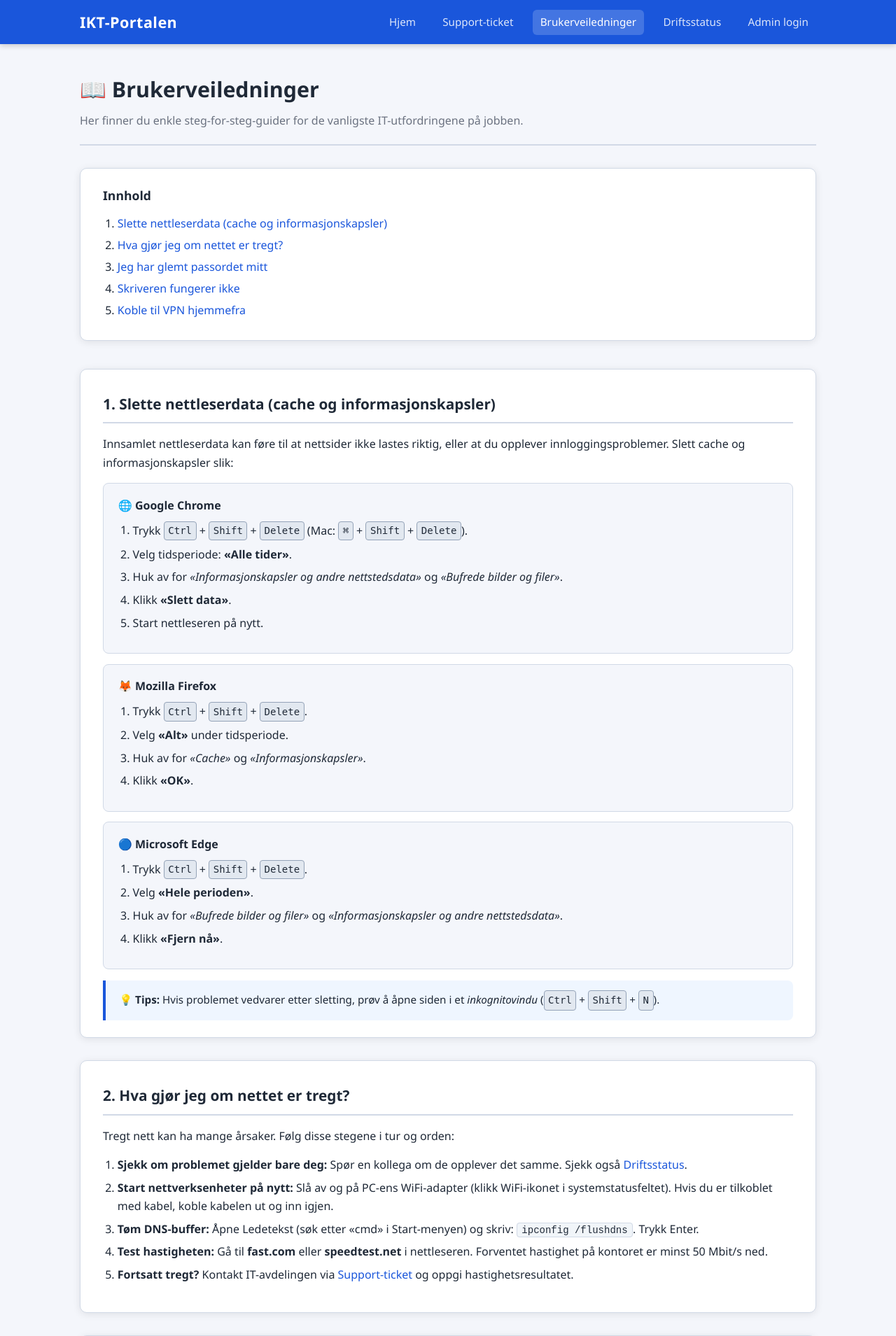
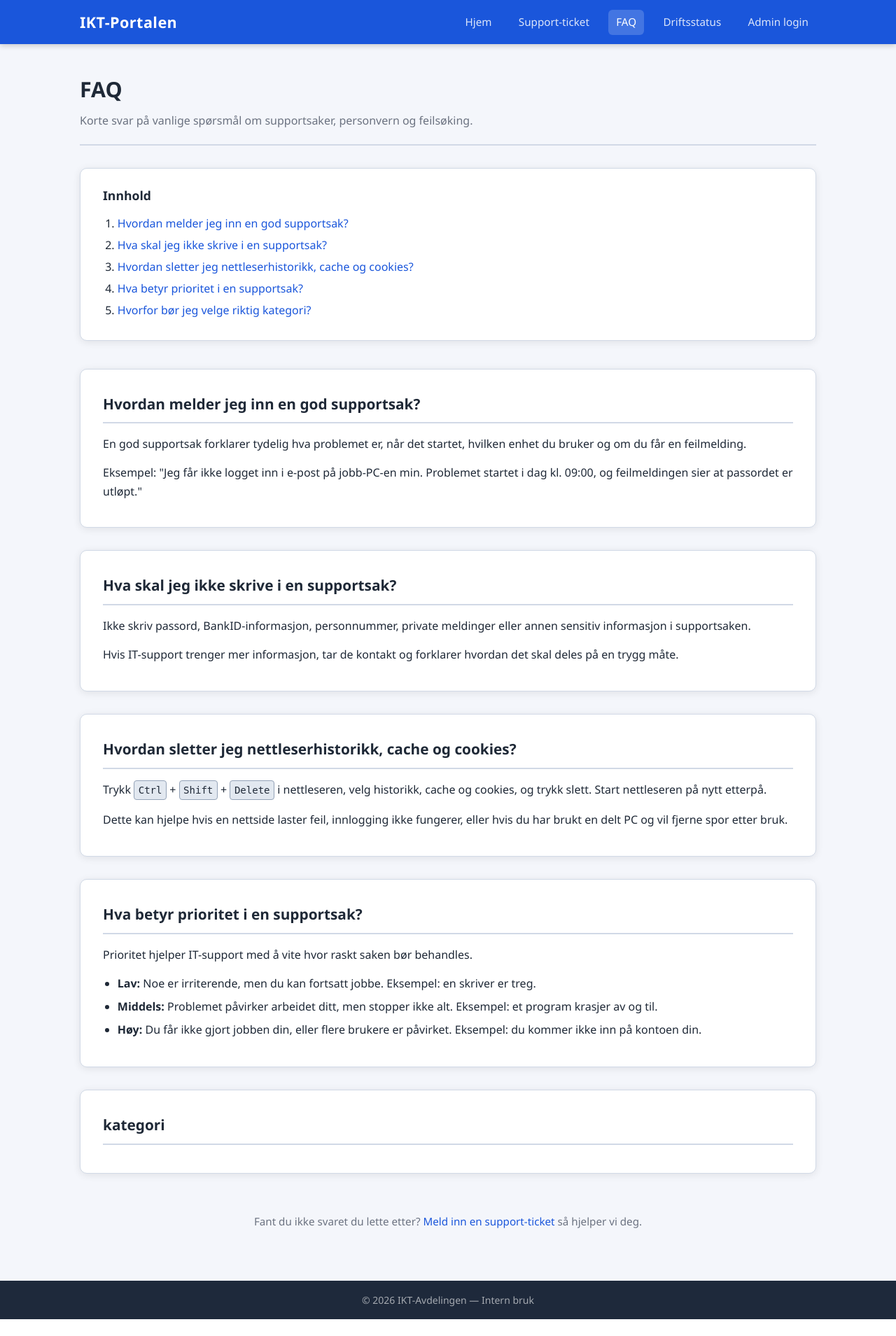
Before and after one commit to letmebeman/mappelevering, a Flask app: page /brukerveiledninger in a window 1280 px wide. Shown: the top 1909 px of the page at 70% size. After the commit the page ends 1885 px from the top, so only its background shows below. Run offline with Flask 3, Linux system fonts and the light colour scheme.

Commit message:
updated read me

```diff
--- a/templates/base.html
+++ b/templates/base.html
@@ -15,7 +15,7 @@
       <nav class="main-nav">
         <a href="{{ url_for('index') }}"{% if request.endpoint == 'index' %} class="active"{% endif %}>Hjem</a>
         <a href="{{ url_for('ticket') }}"{% if request.endpoint == 'ticket' %} class="active"{% endif %}>Support-ticket</a>
-        <a href="{{ url_for('brukerveiledninger') }}"{% if request.endpoint == 'brukerveiledninger' %} class="active"{% endif %}>Brukerveiledninger</a>
+        <a href="{{ url_for('brukerveiledninger') }}"{% if request.endpoint == 'brukerveiledninger' %} class="active"{% endif %}>FAQ</a>
         <a href="{{ url_for('driftsstatus') }}"{% if request.endpoint == 'driftsstatus' %} class="active"{% endif %}>Driftsstatus</a>
         {% if session.get('is_admin') %}
         <a href="{{ url_for('tickets') }}"{% if request.endpoint in ['tickets', 'metrics'] %} class="active"{% endif %}>Admin dashboard</a>
--- a/templates/brukerveiledninger.html
+++ b/templates/brukerveiledninger.html
@@ -1,175 +1,56 @@
 {% extends "base.html" %}
-{% block title %}Brukerveiledninger – IKT-Portalen{% endblock %}
+{% block title %}FAQ - IKT-Portalen{% endblock %}
 
 {% block content %}
 <div class="page-header">
-  <h1>📖 Brukerveiledninger</h1>
-  <p>Her finner du enkle steg-for-steg-guider for de vanligste IT-utfordringene på jobben.</p>
+  <h1>FAQ</h1>
+  <p>Korte svar på vanlige spørsmål om supportsaker, personvern og feilsøking.</p>
 </div>
 
-<!-- Innholdsfortegnelse -->
 <nav class="guide-toc">
   <h2>Innhold</h2>
   <ol>
-    <li><a href="#nettleserdata">Slette nettleserdata (cache og informasjonskapsler)</a></li>
-    <li><a href="#tregt-nett">Hva gjør jeg om nettet er tregt?</a></li>
-    <li><a href="#passord">Jeg har glemt passordet mitt</a></li>
-    <li><a href="#skriver">Skriveren fungerer ikke</a></li>
-    <li><a href="#vpn">Koble til VPN hjemmefra</a></li>
+    <li><a href="#god-supportsak">Hvordan melder jeg inn en god supportsak?</a></li>
+    <li><a href="#sensitiv-info">Hva skal jeg ikke skrive i en supportsak?</a></li>
+    <li><a href="#nettleserdata">Hvordan sletter jeg nettleserhistorikk, cache og cookies?</a></li>
+    <li><a href="#prioritet">Hva betyr prioritet i en supportsak?</a></li>
+    <li><a href="#kategori">Hvorfor bør jeg velge riktig kategori?</a></li>
   </ol>
 </nav>
 
-<!-- Guide 1 -->
+<article class="guide-article" id="god-supportsak">
+  <h2>Hvordan melder jeg inn en god supportsak?</h2>
+  <p>En god supportsak forklarer tydelig hva problemet er, når det startet, hvilken enhet du bruker og om du får en feilmelding.</p>
+  <p>Eksempel: "Jeg får ikke logget inn i e-post på jobb-PC-en min. Problemet startet i dag kl. 09:00, og feilmeldingen sier at passordet er utløpt."</p>
+</article>
+
+<article class="guide-article" id="sensitiv-info">
+  <h2>Hva skal jeg ikke skrive i en supportsak?</h2>
+  <p>Ikke skriv passord, BankID-informasjon, personnummer, private meldinger eller annen sensitiv informasjon i supportsaken.</p>
+  <p>Hvis IT-support trenger mer informasjon, tar de kontakt og forklarer hvordan det skal deles på en trygg måte.</p>
+</article>
+
 <article class="guide-article" id="nettleserdata">
-  <h2>1. Slette nettleserdata (cache og informasjonskapsler)</h2>
-  <p>Innsamlet nettleserdata kan føre til at nettsider ikke lastes riktig, eller at du
-     opplever innloggingsproblemer. Slett cache og informasjonskapsler slik:</p>
+  <h2>Hvordan sletter jeg nettleserhistorikk, cache og cookies?</h2>
+  <p>Trykk <kbd>Ctrl</kbd> + <kbd>Shift</kbd> + <kbd>Delete</kbd> i nettleseren, velg historikk, cache og cookies, og trykk slett. Start nettleseren på nytt etterpå.</p>
+  <p>Dette kan hjelpe hvis en nettside laster feil, innlogging ikke fungerer, eller hvis du har brukt en delt PC og vil fjerne spor etter bruk.</p>
+</article>
 
+<article class="guide-article" id="prioritet">
+  <h2>Hva betyr prioritet i en supportsak?</h2>
+  <p>Prioritet hjelper IT-support med å vite hvor raskt saken bør behandles.</p>
   <div class="guide-steps">
-    <div class="browser-tab-group">
-      <h3>🌐 Google Chrome</h3>
-      <ol>
-        <li>Trykk <kbd>Ctrl</kbd> + <kbd>Shift</kbd> + <kbd>Delete</kbd>
-            (Mac: <kbd>⌘</kbd> + <kbd>Shift</kbd> + <kbd>Delete</kbd>).</li>
-        <li>Velg tidsperiode: <strong>«Alle tider»</strong>.</li>
-        <li>Huk av for <em>«Informasjonskapsler og andre nettstedsdata»</em>
-            og <em>«Bufrede bilder og filer»</em>.</li>
-        <li>Klikk <strong>«Slett data»</strong>.</li>
-        <li>Start nettleseren på nytt.</li>
-      </ol>
-    </div>
-
-    <div class="browser-tab-group">
-      <h3>🦊 Mozilla Firefox</h3>
-      <ol>
-        <li>Trykk <kbd>Ctrl</kbd> + <kbd>Shift</kbd> + <kbd>Delete</kbd>.</li>
-        <li>Velg <strong>«Alt»</strong> under tidsperiode.</li>
-        <li>Huk av for <em>«Cache»</em> og <em>«Informasjonskapsler»</em>.</li>
-        <li>Klikk <strong>«OK»</strong>.</li>
-      </ol>
-    </div>
-
-    <div class="browser-tab-group">
-      <h3>🔵 Microsoft Edge</h3>
-      <ol>
-        <li>Trykk <kbd>Ctrl</kbd> + <kbd>Shift</kbd> + <kbd>Delete</kbd>.</li>
-        <li>Velg <strong>«Hele perioden»</strong>.</li>
-        <li>Huk av for <em>«Bufrede bilder og filer»</em> og
-            <em>«Informasjonskapsler og andre nettstedsdata»</em>.</li>
-        <li>Klikk <strong>«Fjern nå»</strong>.</li>
-      </ol>
-    </div>
-  </div>
-
-  <div class="tip-box">
-    💡 <strong>Tips:</strong> Hvis problemet vedvarer etter sletting, prøv å åpne siden
-    i et <em>inkognitovindu</em> (<kbd>Ctrl</kbd> + <kbd>Shift</kbd> + <kbd>N</kbd>).
+    <ul>
+      <li><strong>Lav:</strong> Noe er irriterende, men du kan fortsatt jobbe. Eksempel: en skriver er treg.</li>
+      <li><strong>Middels:</strong> Problemet påvirker arbeidet ditt, men stopper ikke alt. Eksempel: et program krasjer av og til.</li>
+      <li><strong>Høy:</strong> Du får ikke gjort jobben din, eller flere brukere er påvirket. Eksempel: du kommer ikke inn på kontoen din.</li>
+    </ul>
   </div>
 </article>
 
-<!-- Guide 2 -->
-<article class="guide-article" id="tregt-nett">
-  <h2>2. Hva gjør jeg om nettet er tregt?</h2>
-  <p>Tregt nett kan ha mange årsaker. Følg disse stegene i tur og orden:</p>
-
-  <div class="guide-steps">
-    <ol>
-      <li>
-        <strong>Sjekk om problemet gjelder bare deg:</strong> Spør en kollega om de
-        opplever det samme. Sjekk også <a href="{{ url_for('driftsstatus') }}">Driftsstatus</a>.
-      </li>
-      <li>
-        <strong>Start nettverksenheter på nytt:</strong> Slå av og på PC-ens WiFi-adapter
-        (klikk WiFi-ikonet i systemstatusfeltet). Hvis du er tilkoblet med kabel, koble
-        kabelen ut og inn igjen.
-      </li>
-      <li>
-        <strong>Tøm DNS-buffer:</strong> Åpne Ledetekst (søk etter «cmd» i Start-menyen)
-        og skriv: <code>ipconfig /flushdns</code>. Trykk Enter.
-      </li>
-      <li>
-        <strong>Test hastigheten:</strong> Gå til
-        <strong>fast.com</strong> eller <strong>speedtest.net</strong> i nettleseren.
-        Forventet hastighet på kontoret er minst 50 Mbit/s ned.
-      </li>
-      <li>
-        <strong>Fortsatt tregt?</strong> Kontakt IT-avdelingen via
-        <a href="{{ url_for('ticket') }}">Support-ticket</a> og oppgi
-        hastighetsresultatet.
-      </li>
-    </ol>
-  </div>
-</article>
-
-<!-- Guide 3 -->
-<article class="guide-article" id="passord">
-  <h2>3. Jeg har glemt passordet mitt</h2>
-
-  <div class="guide-steps">
-    <ol>
-      <li>Gå til innloggingssiden og klikk <strong>«Glemt passord?»</strong>.</li>
-      <li>Skriv inn jobb-e-postadressen din og klikk <strong>«Send tilbakestillings-e-post»</strong>.</li>
-      <li>Sjekk innboksen (og søppelpostmappen) for en e-post fra IT-avdelingen.</li>
-      <li>Klikk lenken i e-posten og velg et nytt passord. Kravene er:
-        <ul>
-          <li>Minst <strong>12 tegn</strong></li>
-          <li>Minst én <strong>stor bokstav</strong></li>
-          <li>Minst ett <strong>tall</strong></li>
-          <li>Minst ett <strong>spesialtegn</strong> (f.eks. ! @ # $)</li>
-        </ul>
-      </li>
-    </ol>
-  </div>
-
-  <div class="warn-box">
-    ⚠️ <strong>Merk:</strong> Har du ikke tilgang til e-posten din, eller er kontoen låst,
-    kontakt IT direkte på <strong>555 12 345</strong> for personlig hjelp.
-  </div>
-</article>
-
-<!-- Guide 4 -->
-<article class="guide-article" id="skriver">
-  <h2>4. Skriveren fungerer ikke</h2>
-
-  <div class="guide-steps">
-    <ol>
-      <li>Sjekk at skriveren er slått på og at grønt lys lyser.</li>
-      <li>Sjekk at det er papir i skuffen og at det ikke er papirstopp.</li>
-      <li>
-        <strong>Fjern utskriftskøen:</strong>
-        <ol>
-          <li>Åpne <em>Innstillinger → Bluetooth og enheter → Skrivere og skannere</em>.</li>
-          <li>Klikk på skriveren og velg <strong>«Åpne utskriftskø»</strong>.</li>
-          <li>Slett alle ventende jobber.</li>
-        </ol>
-      </li>
-      <li>
-        <strong>Installer skriverdriveren på nytt</strong> (kun ved behov):
-        Åpne Innstillinger → Skrivere og skannere, fjern skriveren og legg den til igjen.
-      </li>
-    </ol>
-  </div>
-</article>
-
-<!-- Guide 5 -->
-<article class="guide-article" id="vpn">
-  <h2>5. Koble til VPN hjemmefra</h2>
-  <p>VPN gir deg sikker tilgang til bedriftens nettverk når du jobber utenfor kontoret.</p>
-
-  <div class="guide-steps">
-    <ol>
-      <li>Last ned og installer <strong>GlobalProtect</strong> (lenke sendes av IT-avdelingen).</li>
-      <li>Åpne GlobalProtect-ikonet i systemstatusfeltet.</li>
-      <li>Skriv inn VPN-gateway-adressen: <code>vpn.bedriften.no</code></li>
-      <li>Logg inn med jobb-brukernavn og passord.</li>
-      <li>Når ikonet er grønt, er du tilkoblet bedriftens nettverk.</li>
-    </ol>
-  </div>
-
-  <div class="tip-box">
-    💡 <strong>Tips:</strong> Husk å koble fra VPN når du ikke lenger trenger det,
-    for bedre hastighet på privat nett.
-  </div>
+<article class="guide-article" id="kategori">
+  <h2>kategori</h2>
+  <p> </p>
 </article>
 
 <div class="guide-footer">
--- a/templates/index.html
+++ b/templates/index.html
@@ -17,9 +17,9 @@
 
   <a class="card" href="{{ url_for('brukerveiledninger') }}">
     <div class="card-icon">📖</div>
-    <h2>Brukerveiledninger</h2>
-    <p>Les steg-for-steg-guider for vanlige IT-problemer og løsninger.</p>
-    <span class="btn btn-secondary">Se veiledninger</span>
+    <h2>FAQ</h2>
+    <p>Finn korte svar om supportsaker, prioritet, kategorier og trygg deling av informasjon.</p>
+    <span class="btn btn-secondary">Se FAQ</span>
   </a>
 
   <a class="card" href="{{ url_for('driftsstatus') }}">
--- a/templates/tickets.html
+++ b/templates/tickets.html
@@ -33,7 +33,7 @@
 
 <section class="dashboard-links">
   <a class="dashboard-link" href="{{ url_for('tickets') }}">Ticket-oversikt</a>
-  <a class="dashboard-link" href="{{ url_for('brukerveiledninger') }}">Feilsøkingsdokumentasjon</a>
+  <a class="dashboard-link" href="{{ url_for('brukerveiledninger') }}">FAQ</a>
   <a class="dashboard-link" href="{{ url_for('driftsstatus') }}">Driftsstatus</a>
   <a class="dashboard-link" href="{{ url_for('admin_health') }}">Helse og metrics</a>
   <a class="dashboard-link" href="{{ metrics_url }}">/metrics</a>
```
Also changed, not shown: README.md.
